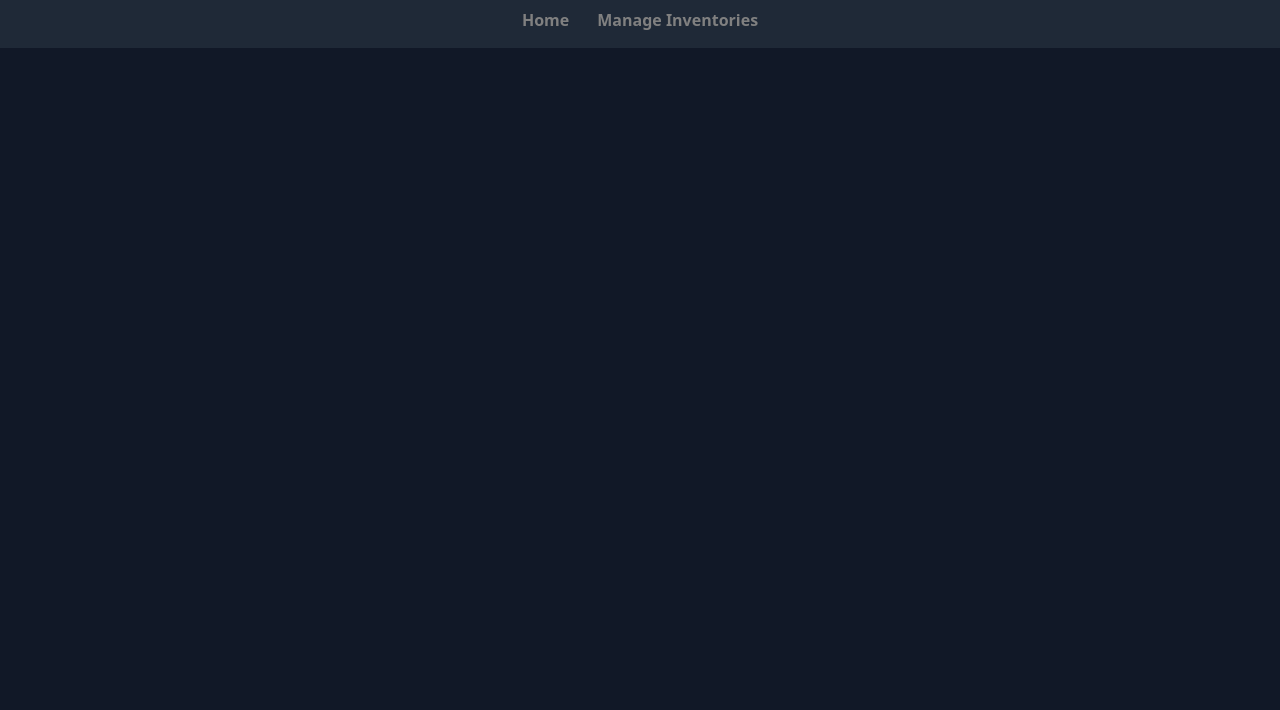
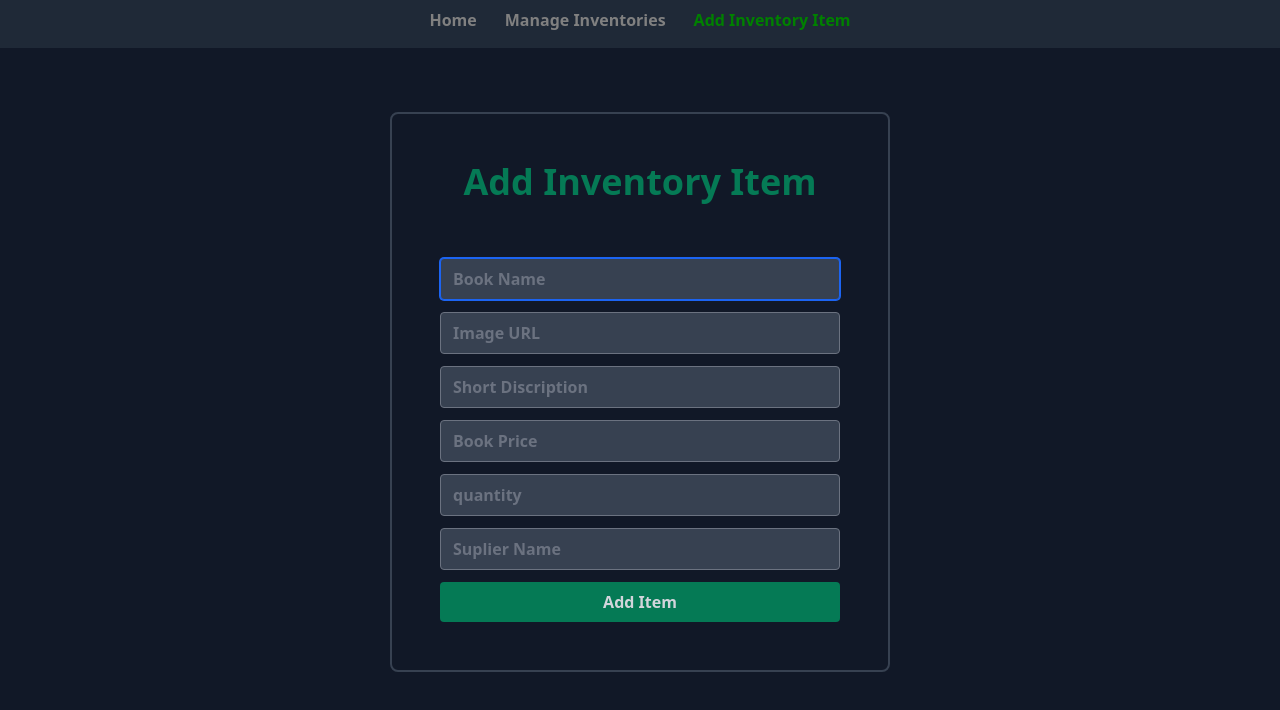
Before and after one commit to Omaralabdullah051/book-mart, a React (Create React App) app: page /addinventoryitem in a window 1280 px wide. Shown: the top 710 px of the page. Built offline with nearby package versions, Linux system fonts and the light colour scheme.

Commit message:
AddInvertyItem component added to stock item

```diff
--- a/package.json
+++ b/package.json
@@ -16,6 +16,7 @@
     "react-firebase-hooks": "^5.0.3",
     "react-router-dom": "^6.3.0",
     "react-scripts": "5.0.1",
+    "react-toastify": "^8.2.0",
     "web-vitals": "^2.1.4"
   },
   "scripts": {
--- a/src/App.js
+++ b/src/App.js
@@ -1,7 +1,10 @@
 import { Route, Routes } from "react-router-dom";
+import AddInventoryItem from "./Pages/AddInventoryItem/AddInventoryItem";
 import Home from "./Pages/Home/Home";
 import ManageInventories from "./Pages/ManageInventories/ManageInventories";
 import Header from "./Pages/Shared/Header/Header";
+import { ToastContainer } from 'react-toastify';
+import 'react-toastify/dist/ReactToastify.css';
 
 
 function App() {
@@ -12,7 +15,9 @@ function App() {
         <Route path="/" element={<Home />} />
         <Route path="/home" element={<Home />} />
         <Route path="/manageInventories" element={<ManageInventories />} />
+        <Route path="/addinventoryitem" element={<AddInventoryItem />} />
       </Routes>
+      <ToastContainer />
     </div>
   );
 }
--- /dev/null
+++ b/src/Pages/AddInventoryItem/AddInventoryItem.js
@@ -0,0 +1,63 @@
+import React, { useEffect, useRef } from 'react';
+import { toast } from 'react-toastify';
+
+const AddInventoryItem = () => {
+
+    const nameRef = useRef('');
+    useEffect(() => {
+        nameRef.current.focus();
+    }, [])
+
+    const handleOnsubmit = e => {
+        e.preventDefault();
+        const bookName = e.target.bookName.value;
+        const imgUrl = e.target.imgUrl.value;
+        const discription = e.target.discription.value;
+        const bookPrice = e.target.bookPrice.value;
+        const quantity = e.target.quantity.value;
+        const suplierName = e.target.suplierName.value;
+        const bookInfo = { bookName, imgUrl, discription, bookPrice, quantity, suplierName };
+
+        (async () => {
+            try {
+                const res = await fetch('http://localhost:5000/books', {
+                    method: "POST",
+                    headers: {
+                        'Content-type': 'application/json'
+                    },
+                    body: JSON.stringify(bookInfo)
+                });
+                const data = await res.json();
+                if (data.success) {
+                    toast.success(data.message);
+                    e.target.reset();
+                }
+                else {
+                    toast.error(data.message);
+                }
+
+            }
+            catch (err) {
+                console.error(err.message);
+                toast.error('There was a server side error');
+            }
+        })();
+    };
+
+    return (
+        <div className='w-[500px] mx-auto'>
+            <form onSubmit={handleOnsubmit} className='flex flex-col border-2 border-gray-700 mx-auto mt-16 rounded-lg'>
+                <h3 className='text-center mt-12 font-bold text-green-600'>Add Inventory Item</h3>
+                <input ref={nameRef} className='w-[400px] mx-auto mb-3 bg-gray-700 text-green-400 font-bold rounded mt-14' type="text" name="bookName" id="bookName" placeholder='Book Name' autoComplete='off' required />
+                <input className='w-[400px] mx-auto mb-3 bg-gray-700 text-green-400 font-bold rounded' type="text" name="imgUrl" id="imgUrl" placeholder='Image URL' autoComplete='off' required />
+                <input className='w-[400px] mx-auto mb-3 bg-gray-700 text-green-400 font-bold rounded' type="text" name="discription" id="discription" placeholder='Short Discription' autoComplete='off' required />
+                <input className='w-[400px] mx-auto mb-3 bg-gray-700 text-green-400 font-bold rounded' type="text" name="bookPrice" id="bookPrice" placeholder='Book Price' autoComplete='off' required />
+                <input className='w-[400px] mx-auto mb-3 bg-gray-700 text-green-400 font-bold rounded' type="text" name="quantity" id="quantity" placeholder='quantity' autoComplete='off' required />
+                <input className='w-[400px] mx-auto mb-3 bg-gray-700 text-green-400 font-bold rounded' type="text" name="suplierName" id="suplierName" placeholder='Suplier Name' autoComplete='off' required />
+                <input className='w-[400px] mx-auto mb-12 bg-green-600 text-gray-300 py-2 rounded font-bold' type="submit" value="Add Item" />
+            </form>
+        </div>
+    );
+};
+
+export default AddInventoryItem;
--- a/src/Pages/Shared/Header/Header.js
+++ b/src/Pages/Shared/Header/Header.js
@@ -7,6 +7,7 @@ const Header = () => {
             <nav className='flex justify-center items-center p-2 space-x-7'>
                 <CustomLink to="/">Home</CustomLink>
                 <CustomLink to="/manageinventories">Manage Inventories</CustomLink>
+                <CustomLink to="/addinventoryitem">Add Inventory Item</CustomLink>
             </nav>
         </div>
     );
```
Also changed, not shown: 1 other file (tests, documents, lock files or other folders).
